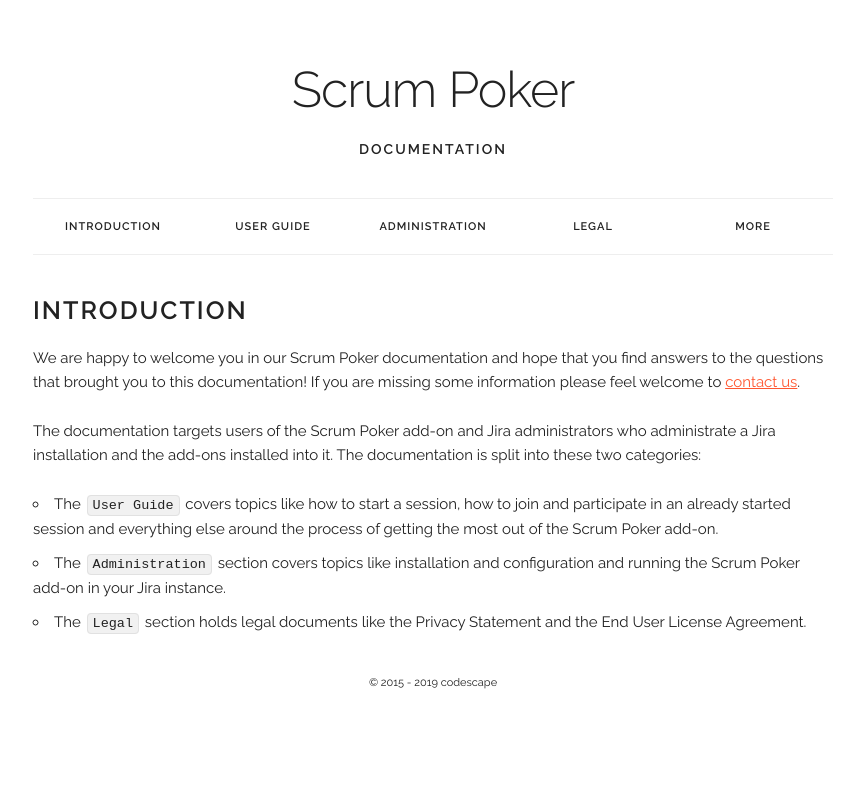
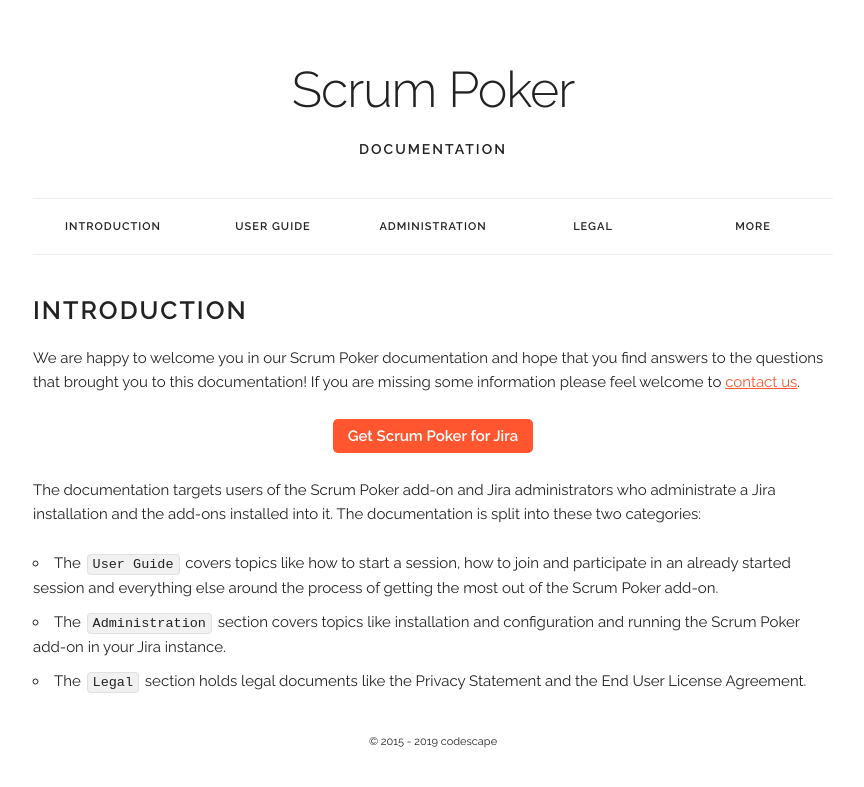
Before and after one commit to codescape/jira-scrum-poker, a Jekyll site: the page built from docs/index.md, in a window 1280 px wide. Shown: the top 787 px of the page, without its empty margins (207-1071 px from the left). Built offline with Jekyll 4.4.1, drawn with Linux system fonts in a browser that asks for light colours; nearby versions of some CDN libraries.

Commit message:
docs: add call to action button to download and install Scrum Poker

```diff
--- a/docs/_config.yml
+++ b/docs/_config.yml
@@ -12,3 +12,7 @@
 github_url: https://github.com/codescape/jira-scrum-poker
 issue_tracker_url: https://github.com/codescape/jira-scrum-poker/issues
 marketplace_url: https://marketplace.atlassian.com/apps/1218884/scrum-poker?hosting=server&tab=overview
+
+# contact data
+# ------------
+contact_mail: stefan.glase@googlemail.com
--- a/docs/css/custom.css
+++ b/docs/css/custom.css
@@ -36,6 +36,22 @@
 
 img {
     max-width: 100%; }
+
+.call-to-action {
+    text-align: center; }
+
+.call-to-action a {
+    background-color: #ff5630;
+    color: #fff;
+    font-weight: bold;
+    text-decoration: none;
+    border-radius: 5px;
+    padding: 5px 15px;
+    display: inline-block; }
+
+.call-to-action a:hover {
+    color: #fff;
+    background-color: #0FA0CE; }
 
 /* Larger than phone */
 
--- a/docs/index.md
+++ b/docs/index.md
@@ -4,7 +4,9 @@
 ---
 
 We are happy to welcome you in our Scrum Poker documentation and hope that you find answers to the questions that brought you to this documentation!
-If you are missing some information please feel welcome to <a href="mailto:stefan.glase@googlemail.com">contact us</a>.
+If you are missing some information please feel welcome to <a href="mailto:{{ contact_mail }}">contact us</a>.
+
+<p class="call-to-action"><a href="{{ site.marketplace_url }}">Get Scrum Poker for Jira</a></p>
 
 The documentation targets users of the Scrum Poker add-on and Jira administrators who administrate a Jira installation and the add-ons installed into it.
 The documentation is split into these two categories:
```
Also changed, not shown: changelog.md.
